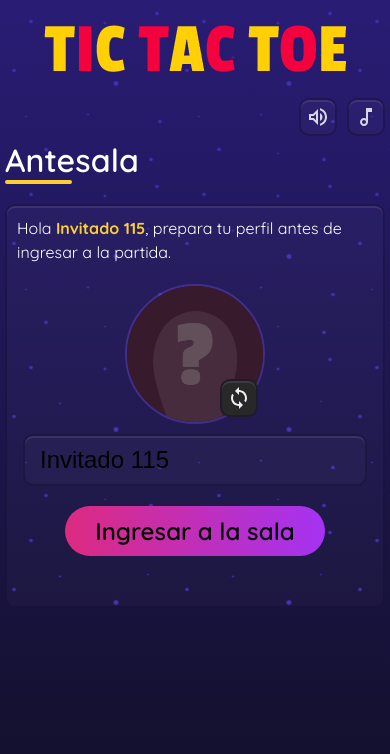
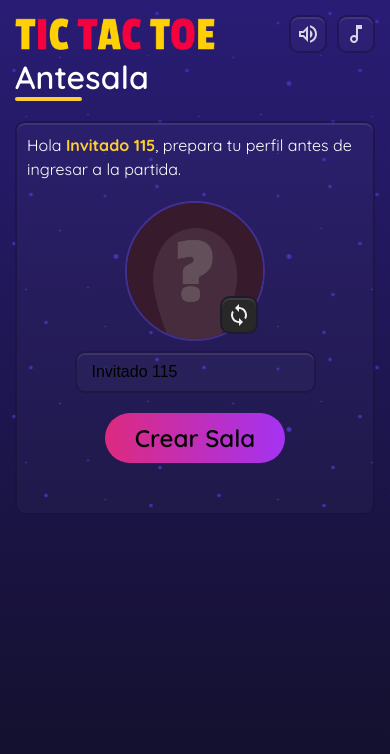
Before and after one commit to Gastti/tic-tac-toe, a React (Vite) app: page /#/ in a window 390 px wide. Shown: the top 754 px of the page. Built offline with nearby package versions, Linux system fonts and the light colour scheme; no server answers.

Commit message:
update responsive design

```diff
--- a/src/App.css
+++ b/src/App.css
@@ -3,7 +3,7 @@
 .main-container {
   width: 100%;
   min-height: 100%;
-  padding: 5px;
+  padding: 15px;
   background-image: url("./assets/images/bg.png");
   box-sizing: border-box;
 }
@@ -110,10 +110,18 @@
 
 .soundtrack-container {
   display: flex;
-  justify-content: flex-end;
+  justify-content: space-between;
+  align-items: center;
 }
 
-.soundtrack-container > button {
+.soundtrack-container > div {
+  display: flex;
+  align-items: center;
+  justify-content: center;
+  gap: 10px;
+}
+
+.soundtrack-container > div > button {
   padding: 5px;
   background-color: var(--c-box-bg);
   box-shadow: inset 0px 2px 0px var(--c-box-shadow);
@@ -124,14 +132,14 @@
   cursor: pointer;
 }
 
-.soundtrack-container > button > svg {
+.soundtrack-container > div > button > svg {
   color: #ffffffd0;
 }
 
-.soundtrack-container > button:hover {
+.soundtrack-container > div > button:hover {
   background-color: #ffffff0b;
 }
 
-.soundtrack-container > button:active {
+.soundtrack-container > div > button:active {
   background-color: #0000000b;
 }
--- a/src/App.tsx
+++ b/src/App.tsx
@@ -25,7 +25,6 @@ function App(): React.JSX.Element {
     <HashRouter>
       <GameProvider>
         <div className="main-container">
-          <Logo />
           <Soundtrack />
           <Routes>
             <Route path="/" element={<Home />} />
--- a/src/components/Logo.css
+++ b/src/components/Logo.css
@@ -13,10 +13,7 @@
 }
 
 .logosmall {
-  width: 303px;
-  margin: 0 auto;
-  margin-top: 20px;
-  margin-bottom: 20px;
+  width: 200px;
   cursor: pointer;
 }
 
--- a/src/components/Soundtrack.tsx
+++ b/src/components/Soundtrack.tsx
@@ -6,6 +6,7 @@ import VolumeOffOutlinedIcon from '@mui/icons-material/VolumeOffOutlined';
 import VolumeUpOutlinedIcon from '@mui/icons-material/VolumeUpOutlined';
 import Container from "./Container";
 import { useGame } from "../hooks/useGame";
+import Logo from "./Logo";
 
 export default function Soundtrack() {
   const [isPlaying, setIsPlaying] = useState<boolean>(true);
@@ -27,12 +28,15 @@ export default function Soundtrack() {
 
   return (
     <Container className="soundtrack-container">
+      <Logo />
+      <div>
         <button onClick={toggleMusic}>
           {isPlaying ? <VolumeUpOutlinedIcon /> : <VolumeOffOutlinedIcon />}
         </button>
         <button onClick={toggleSFX}>
           {isSFXEnabled ? <MusicNoteOutlinedIcon /> : <MusicOffOutlinedIcon />}
         </button>
+      </div>
       <audio ref={audioRef} autoPlay loop>
         <source src={music} type="audio/wav" />
       </audio>
--- a/src/views/Home/Home.css
+++ b/src/views/Home/Home.css
@@ -44,11 +44,12 @@
   flex-direction: column;
   align-items: center;
   margin: 20px 0px;
+  padding: 00px 20px;
 }
 
 .antesala-name > input {
   padding: 10px 15px;
-  font-size: 1.5rem;
+  font-size: 1rem;
   background-color: var(--c-box-bg);
   box-shadow: inset 0px 2px 0px var(--c-box-shadow);
   border: 2px solid var(--c-box-border);
--- a/src/views/Home/Home.tsx
+++ b/src/views/Home/Home.tsx
@@ -30,7 +30,7 @@ export default function Home() {
 
     const handleSubmit = (e: React.FormEvent<HTMLFormElement>) => {
         e.preventDefault();
-        if (name.length < 3) setError(true);
+        if (name.length < 3 || name.length > 15) setError(true);
         else {
             setError(false);
             userManagement(name, avatar);
@@ -60,9 +60,11 @@ export default function Home() {
                     </div>
                     <div className="antesala-name">
                         <input type="text" name="name" value={name} onChange={handleOnChange} />
-                        {error && <p className="antesala-error">Tu nickname debe tener al menos 3 letras.</p>}
+                        {error && <p className="antesala-error">Tu nick debe contener entre 3 y 15 caracteres.</p>}
                     </div>
-                    <button type="submit" className="button gradient-pink">Ingresar a la sala</button>
+                    <button type="submit" className="button gradient-pink">
+                        {slug ? "Ingresar a la Sala" : "Crear Sala"}
+                    </button>
                 </form>
             </Box>
         </Container>
```
Lines whose indentation alone changed are shown as unchanged.
